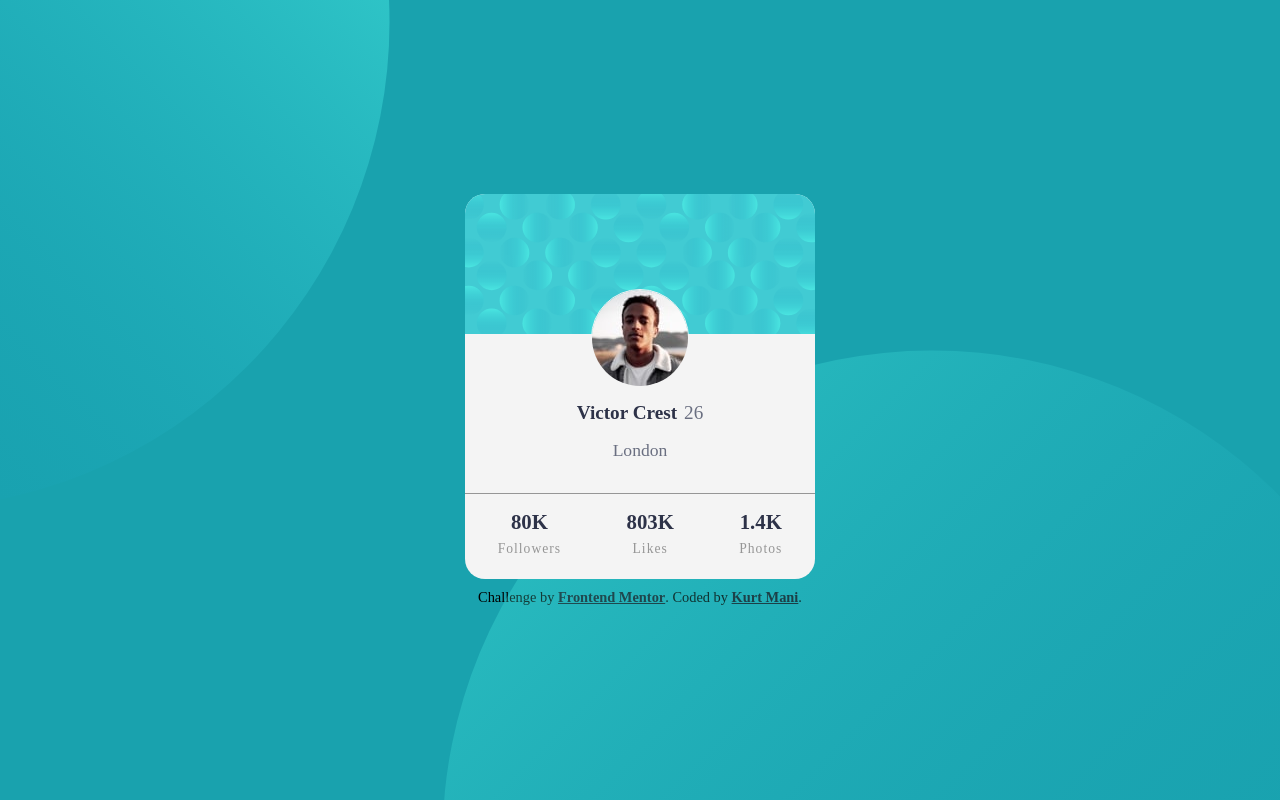
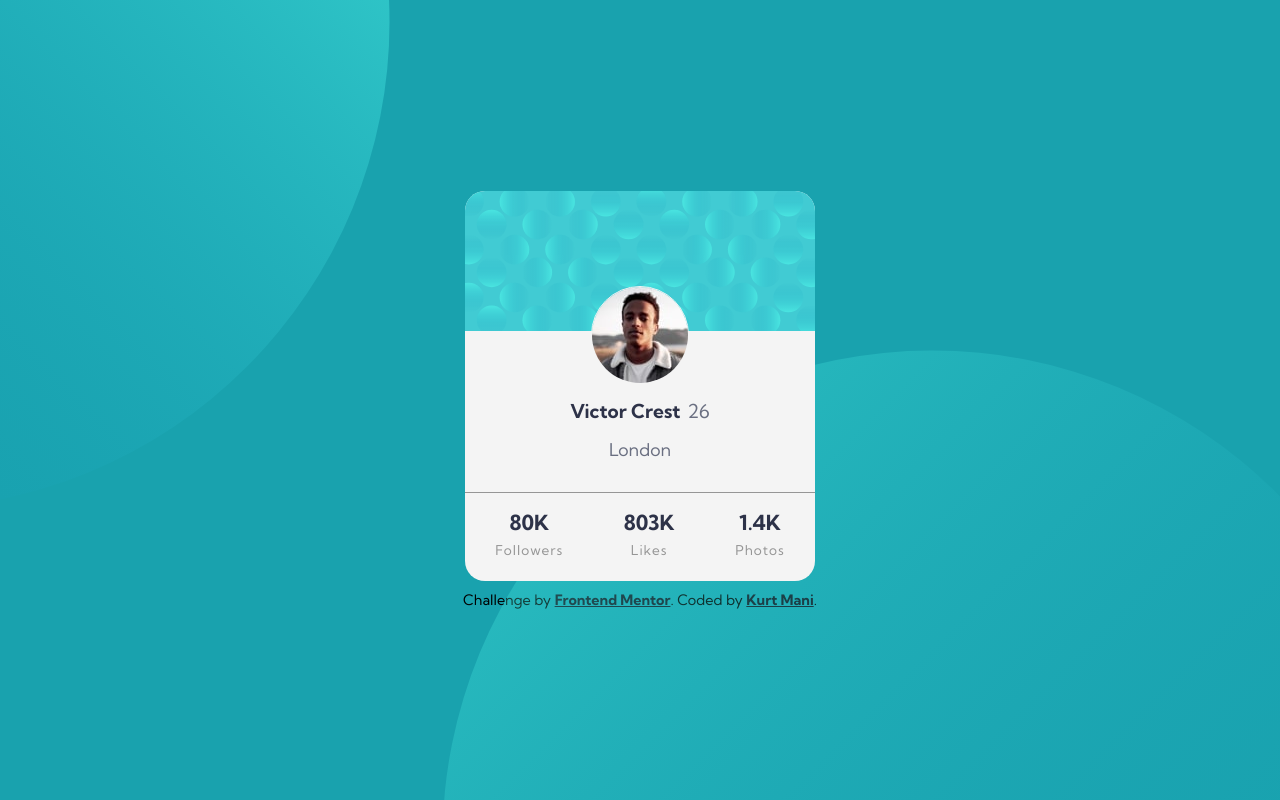
Before and after one commit to manku92/profile-card, a website: page dist/index.html in a window 1280 px wide. Shown: the top 800 px of the page. Drawn offline with Linux system fonts and the light colour scheme.

Commit message:
updated index.html and css

```diff
--- a/scss/main.scss
+++ b/scss/main.scss
@@ -12,7 +12,7 @@ $dark-gray: hsl(0, 0%, 59%);
 }
 
 body {
-  font-size: 'Kumbh Sans';
+  font-family: 'Kumbh Sans';
   min-height: 100vh;
   background: $dark-cyan;
   display: grid;
```
Also changed, not shown: dist/css/styles.css.
